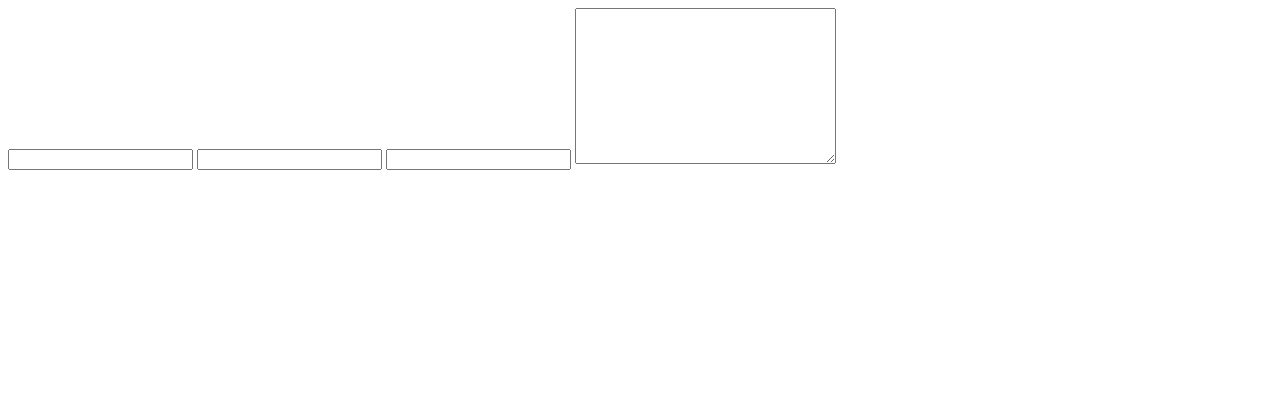
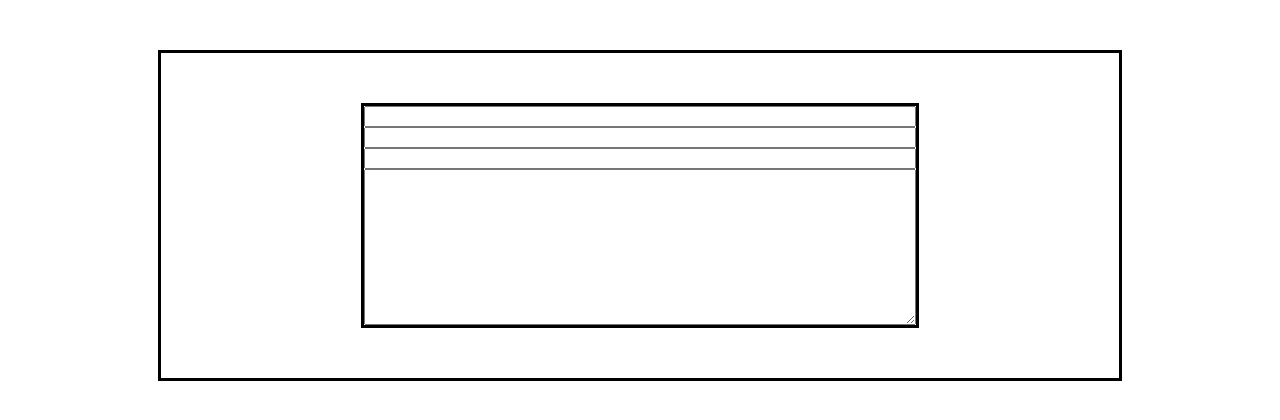
Before and after one commit to Memoriarty1/Homework, a plain HTML site: page homework 17/index.html in a window 1280 px wide. Drawn offline with Linux system fonts and the light colour scheme.

Commit message:
add style

```diff
--- a/homework 17/index.html
+++ b/homework 17/index.html
@@ -4,12 +4,17 @@
     <meta charset="UTF-8">
     <meta name="viewport" content="width=device-width, initial-scale=1.0">
     <title>Document</title>
+    <link rel="stylesheet" href="style.css">
 </head>
 <body>
-    <input  type="text">
-    <input  type="text">
-    <input  type="text">
-    <textarea name="" id="textarea1" cols="30" rows="10"></textarea>
+    <div class = 'box'>
+        <form action="">
+            <input  type="text">
+            <input  type="text">
+            <input  type="text">
+            <textarea name="" id="textarea1" cols="30" rows="10"></textarea>
+        </form>
+    </div>
 
 </body>
 <script src="main.js"></script>
--- /dev/null
+++ b/homework 17/style.css
@@ -0,0 +1,12 @@
+.box {
+    display: flex;
+    flex-direction: column;
+    border: 3px solid black;
+    margin: 50px 150px
+}
+form {
+    display: flex;
+    flex-direction: column;
+    border: 3px solid black;
+    margin: 50px 200px
+}
```
